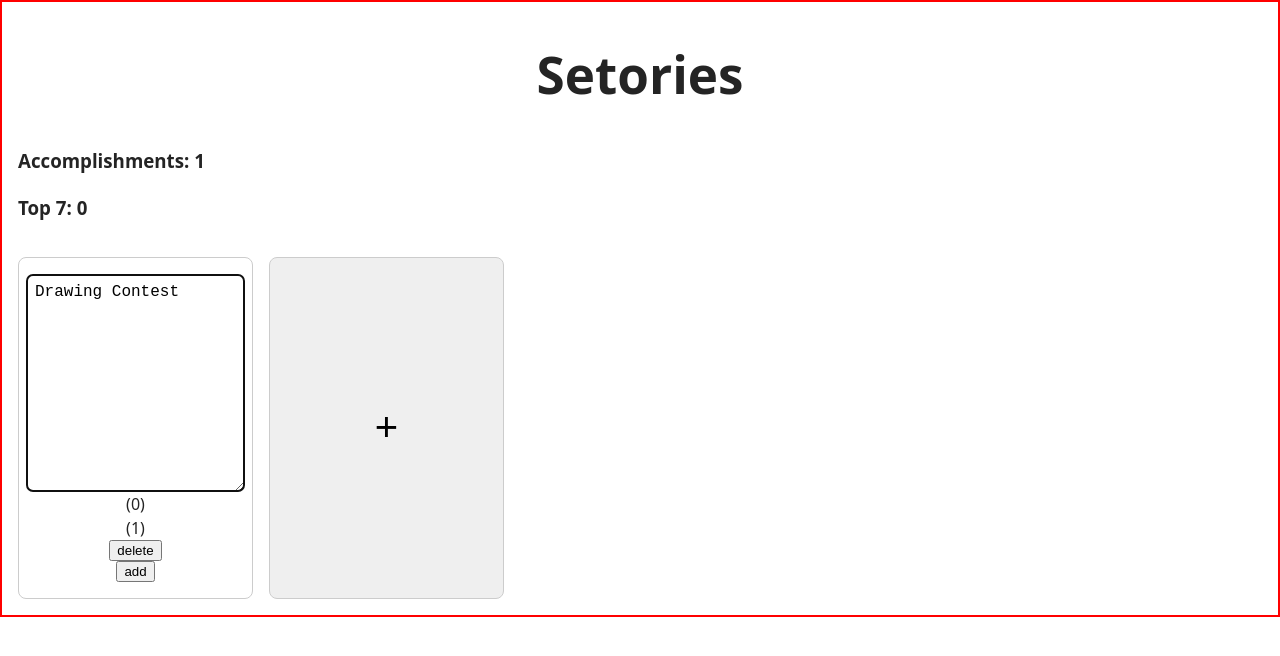
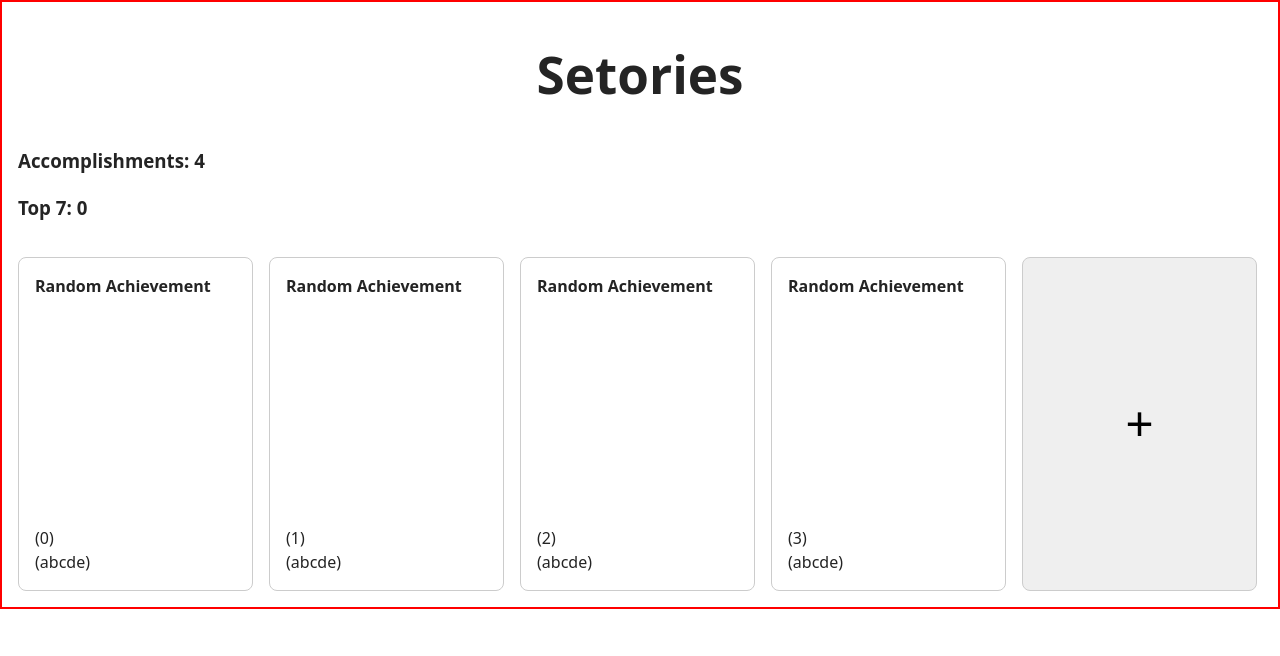
Before and after one commit to Imjoma/setories, a React (Vite) app: page / in a window 1280 px wide. Shown: the top 656 px of the page. Built offline with nearby package versions, Linux system fonts and the light colour scheme.

Commit message:
cleared the folder structure + ux

```diff
--- a/src/App.css
+++ b/src/App.css
@@ -23,19 +23,26 @@ section {
 .card-accomplishments {
   display: flex;
   flex-direction: column;
-  align-items: center;
+  justify-content: space-between;
   padding: 16px;
   border: 1px solid #ccc;
   border-radius: 8px;
+  height: 300px;
+}
+
+.card-accomplishments .card-footer {
+  display: flex;
+  flex-direction: column;
 }
 
 .button-add-accomplishments {
   display: flex;
   justify-content: center;
   align-items: center;
-  font-size: 2.5rem;
+  font-size: 3rem;
   border: 1px solid #ccc;
   border-radius: 8px;
+  height: 334px;
 }
 
 textarea {
--- a/src/App.tsx
+++ b/src/App.tsx
@@ -1,97 +1,62 @@
 import "./App.css";
+// import AccomplishCard from "./ui/AccomplishCard";
+import { useAccomplishments } from "./hooks/useAccomplishments";
+import AddAccomplishButton from "./ui/AddAccomplishButton";
 import { useState } from "react";
-
-type Accomplishment = {
-  title: string;
-  count: number;
-  id: string;
-};
+import AccomplishItemCard from "./ui/AccomplishItemCard";
 
 function App() {
-  const acc = [{ title: "Drawing Contest", count: 1, id: "1" }];
-  const [accomplishments, setAccomplishment] = useState([...acc]);
+  const {
+    accomplishments,
+    top7,
+    handleAdd,
+    handleDelete,
+    // handleAddToTop7
+  } = useAccomplishments([
+    { title: "Random Achievement", count: 1, id: "abcde" },
+    { title: "Random Achievement", count: 1, id: "abcde" },
+    { title: "Random Achievement", count: 1, id: "abcde" },
+    { title: "Random Achievement", count: 1, id: "abcde" },
+  ]);
+
+  const [draftTitle, setDraftTitle] = useState("");
+  console.log("Draft Title:", draftTitle);
+  console.log("App:", accomplishments);
+
   // 🏆🏅🎯🌟
-  const [top7, setTop7] = useState<Accomplishment[]>([]);
-
-  const countAccomplishments = accomplishments.length;
-  const isMax = countAccomplishments < 20;
-  const countTop7 = top7.length;
-
-  const handleDelete = (indexToDelete: string) => {
-    // Delete from accomplishments
-    const newAccomplishments = accomplishments.filter(
-      (item) => item.id !== indexToDelete
-    );
-    setAccomplishment(newAccomplishments);
-
-    // Delete from Top 7
-    const itemOnTop7 = top7.find((item) => item.id === indexToDelete);
-    if (itemOnTop7) {
-      const newTop7 = top7.filter((item) => item.id !== indexToDelete);
-      setTop7(newTop7);
-    }
-  };
-
-  const handleAddToTop7 = (indexToAdd: string) => {
-    const itemToAdd = accomplishments.find((item) => item.id === indexToAdd);
-    const itemToAddAlreadyInTop7 = top7.find((item) => item.id === indexToAdd);
-    if (!itemToAdd || itemToAddAlreadyInTop7) return;
-    setTop7((prev) => [...prev, itemToAdd]);
-  };
-
-  const generateRandomString = () => {
-    return Math.random().toString(36).substring(2, 7);
-  };
-
   return (
     <div>
       <h1>Setories</h1>
 
       <section id="accomplishments">
         <div className="section-header">
-          <h3>Accomplishments: {countAccomplishments}</h3>
-          <h3>Top 7: {countTop7}</h3>
+          <h3>Accomplishments: {accomplishments.length}</h3>
+          <h3>Top 7: {top7.length}</h3>
         </div>
         <div className="container-grid">
           {accomplishments.map((accomplishment, index) => (
-            <div key={index} className="card-accomplishments">
-              <textarea
-                placeholder="Your accomplishment was..."
-                autoFocus
-                maxLength={200}
-                cols={3}
-              >
-                {accomplishment.title}
-              </textarea>
-              <span>({index})</span>
-              <span>({accomplishment.id})</span>
+            <AccomplishItemCard
+              key={index}
+              index={index}
+              accomplishment={accomplishment}
+            />
 
-              <button onClick={() => handleDelete(accomplishment.id)}>
-                delete
-              </button>
-              <button onClick={() => handleAddToTop7(accomplishment.id)}>
-                add
-              </button>
-            </div>
+            // <AccomplishCard
+            //   key={index}
+            //   index={index}
+            //   accomplishment={accomplishment}
+            //   handleDelete={handleDelete}
+            //   handleAddToTop7={handleAddToTop7}
+            //   setDraftTitle={setDraftTitle}
+            // />
           ))}
-          <button
-            style={{ display: isMax ? "block" : "none" }}
-            disabled={!isMax}
-            onClick={() =>
-              isMax &&
-              setAccomplishment([
-                ...accomplishments,
-                {
-                  title: "",
-                  count: countAccomplishments + 1,
-                  id: generateRandomString(),
-                },
-              ])
-            }
-            className="button-add-accomplishments"
-          >
-            +
-          </button>
+          <AddAccomplishButton
+            accomplishments={accomplishments}
+            handleAdd={handleAdd}
+            handleDelete={handleDelete}
+            draftTitle={draftTitle}
+            setDraftTitle={setDraftTitle}
+          />
         </div>
       </section>
     </div>
--- /dev/null
+++ b/src/hooks/useAccomplishments.ts
@@ -0,0 +1,41 @@
+import { useState } from "react";
+import type { Accomplishment } from "../types/accomplishment";
+
+export function useAccomplishments(initial: Accomplishment[]) {
+  const [accomplishments, setAccomplishments] = useState(initial);
+  const [top7, setTop7] = useState<Accomplishment[]>([]);
+
+  const handleAddToTop7 = (id: string) => {
+    const itemToAdd = accomplishments.find((item) => item.id === id);
+    const alreadyExist = top7.find((item) => item.id === id);
+    if (!itemToAdd || alreadyExist) return;
+    setTop7((prev) => [...prev, itemToAdd]);
+  };
+
+  const handleDelete = (id: string) => {
+    const filteredAccomplishments = accomplishments.filter(
+      (item) => item.id !== id
+    );
+    console.log(filteredAccomplishments);
+    setAccomplishments(filteredAccomplishments);
+
+    const itemOnTop7 = top7.find((item) => item.id === id);
+    if (itemOnTop7) {
+      const newTop7 = top7.filter((item) => item.id !== id);
+      setTop7(newTop7);
+    }
+  };
+
+  const handleAdd = (item: Accomplishment) => {
+    const templateCard = { title: "", count: 1, id: "abcde" };
+    setAccomplishments((prev) => [...prev, item, templateCard]);
+  };
+
+  return {
+    accomplishments,
+    top7,
+    handleAdd,
+    handleDelete,
+    handleAddToTop7,
+  };
+}
--- a/src/index.css
+++ b/src/index.css
@@ -19,6 +19,10 @@ body {
   box-sizing: border-box;
 }
 
+h4 {
+  margin: 0;
+}
+
 h1 {
   font-size: 3.2em;
 }
--- /dev/null
+++ b/src/types/accomplishment.ts
@@ -0,0 +1,15 @@
+// types folder is for TypeScript type definitions
+
+export type Accomplishment = {
+  title: string;
+  count: number;
+  id: string;
+};
+
+export interface AccomplishCardProps {
+  index: number;
+  accomplishment: Accomplishment;
+  handleDelete: (id: string) => void;
+  handleAddToTop7: (id: string) => void;
+  handleAdd?: (accomplishment: Accomplishment) => void;
+}
--- /dev/null
+++ b/src/ui/AccomplishCard.tsx
@@ -0,0 +1,46 @@
+import type { AccomplishCardProps } from "../types/accomplishment";
+import { useState } from "react";
+
+type CustomCardProps = Omit<AccomplishCardProps, "handleAdd"> & {
+  setDraftTitle: (inputTitle: string) => void;
+};
+
+const AccomplishCard = ({
+  index,
+  accomplishment,
+  handleAddToTop7,
+  handleDelete,
+  setDraftTitle,
+}: CustomCardProps) => {
+  const [inputTitle, setInputTitle] = useState("");
+
+  console.log("Working Input: ", inputTitle);
+  return (
+    <div key={accomplishment.id} className="card-accomplishments">
+      <textarea
+        placeholder="Your accomplishment was..."
+        maxLength={200}
+        value={accomplishment?.title || inputTitle}
+        onChange={(e) => {
+          setInputTitle(e.target.value);
+          setDraftTitle(e.target.value);
+        }}
+        autoFocus
+        // readOnly
+      />
+      <span>({index})</span>
+      <span>({accomplishment.id})</span>
+
+      <button
+        onClick={() => {
+          handleDelete(accomplishment.id);
+        }}
+      >
+        delete
+      </button>
+      <button onClick={() => handleAddToTop7(accomplishment.id)}>add</button>
+    </div>
+  );
+};
+
+export default AccomplishCard;
--- /dev/null
+++ b/src/ui/AccomplishItemCard.tsx
@@ -0,0 +1,17 @@
+import type { AccomplishCardProps } from "../types/accomplishment";
+
+type CustomCardProps = Pick<AccomplishCardProps, "index" | "accomplishment">;
+
+const AccomplishCard = ({ index, accomplishment }: CustomCardProps) => {
+  return (
+    <div key={accomplishment.id} className="card-accomplishments">
+      <h4>{accomplishment?.title}</h4>
+      <div className="card-footer">
+        <span>({index})</span>
+        <span>({accomplishment.id})</span>
+      </div>
+    </div>
+  );
+};
+
+export default AccomplishCard;
--- /dev/null
+++ b/src/ui/AddAccomplishButton.tsx
@@ -0,0 +1,60 @@
+import { generateRandomString } from "../utils/generateId";
+import type {
+  AccomplishCardProps,
+  Accomplishment,
+} from "../types/accomplishment";
+
+type FewCardProps = Pick<AccomplishCardProps, "handleAdd" | "handleDelete"> & {
+  accomplishments: Accomplishment[];
+  draftTitle: string;
+  setDraftTitle: (inputTitle: string) => void;
+};
+
+// Notes:
+// - Initial ui load - show template card only
+// - - draftTitle and template card must be empty before adding new empty card
+// - - - add button will show then change the state of of the previous textared to readOnly
+
+const AddAccomplishButton = ({
+  handleAdd,
+  accomplishments,
+  draftTitle,
+  handleDelete,
+  setDraftTitle,
+}: FewCardProps) => {
+  const isMax = accomplishments.length < 20;
+  const lastItem = accomplishments[accomplishments.length - 1];
+
+  const handleAddClick = () => {
+    if (draftTitle.trim() === "") return;
+    // Deleting the template card
+    if (lastItem.id === "abcde") {
+      handleDelete(lastItem.id);
+    }
+
+    if (handleAdd) {
+      //   Adding the new card in the state
+      handleAdd({
+        title: draftTitle,
+        count: accomplishments.length,
+        id: generateRandomString(),
+      });
+    }
+    setDraftTitle("");
+  };
+
+  return (
+    <button
+      style={{
+        display: isMax ? "block" : "none",
+      }}
+      disabled={!isMax}
+      onClick={() => isMax && handleAddClick()}
+      className="button-add-accomplishments"
+    >
+      +
+    </button>
+  );
+};
+
+export default AddAccomplishButton;
--- /dev/null
+++ b/src/utils/generateId.ts
@@ -0,0 +1,4 @@
+// Utils folder is for pure logic with no React features
+
+export const generateRandomString = () =>
+  Math.random().toString(36).substring(2, 7);
```
